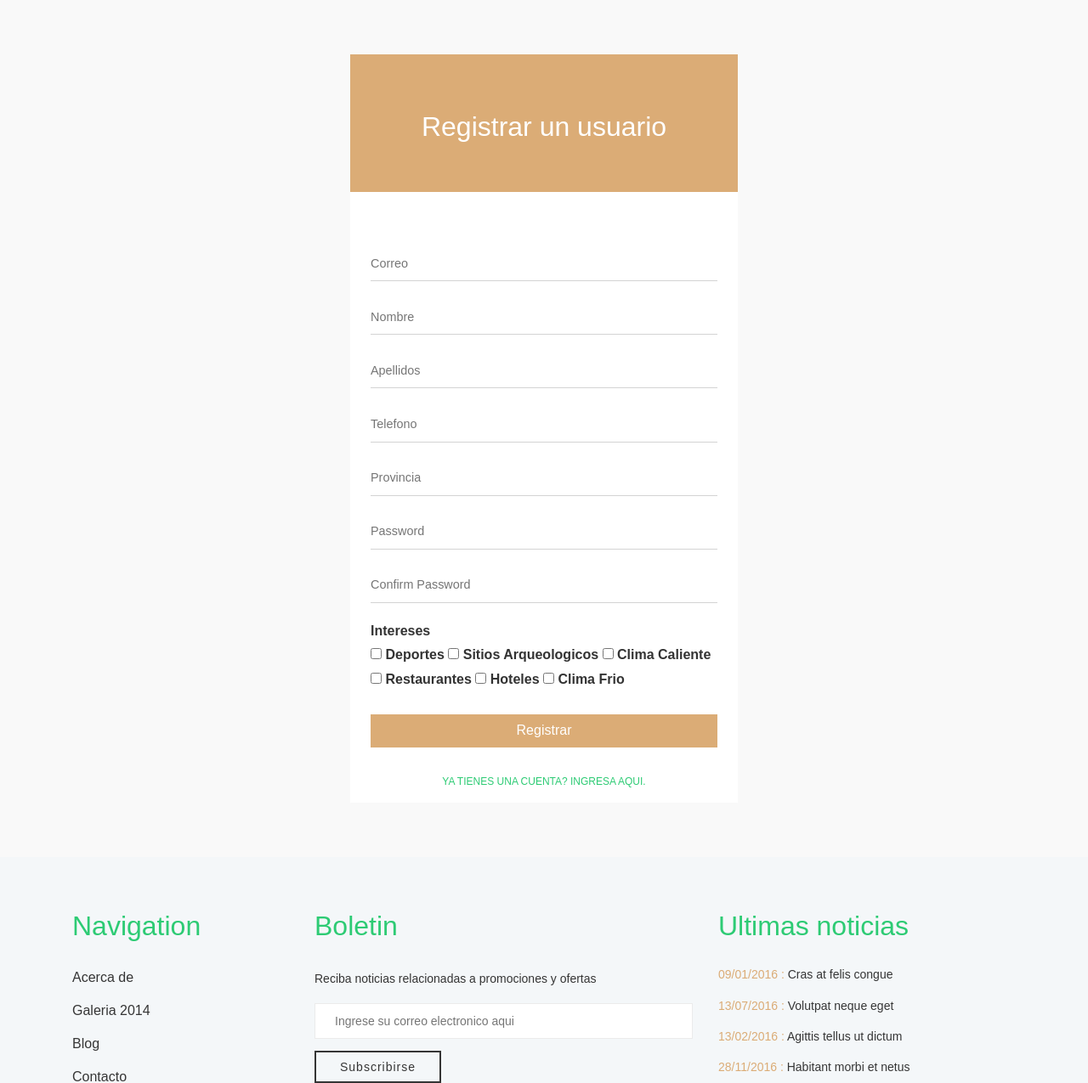
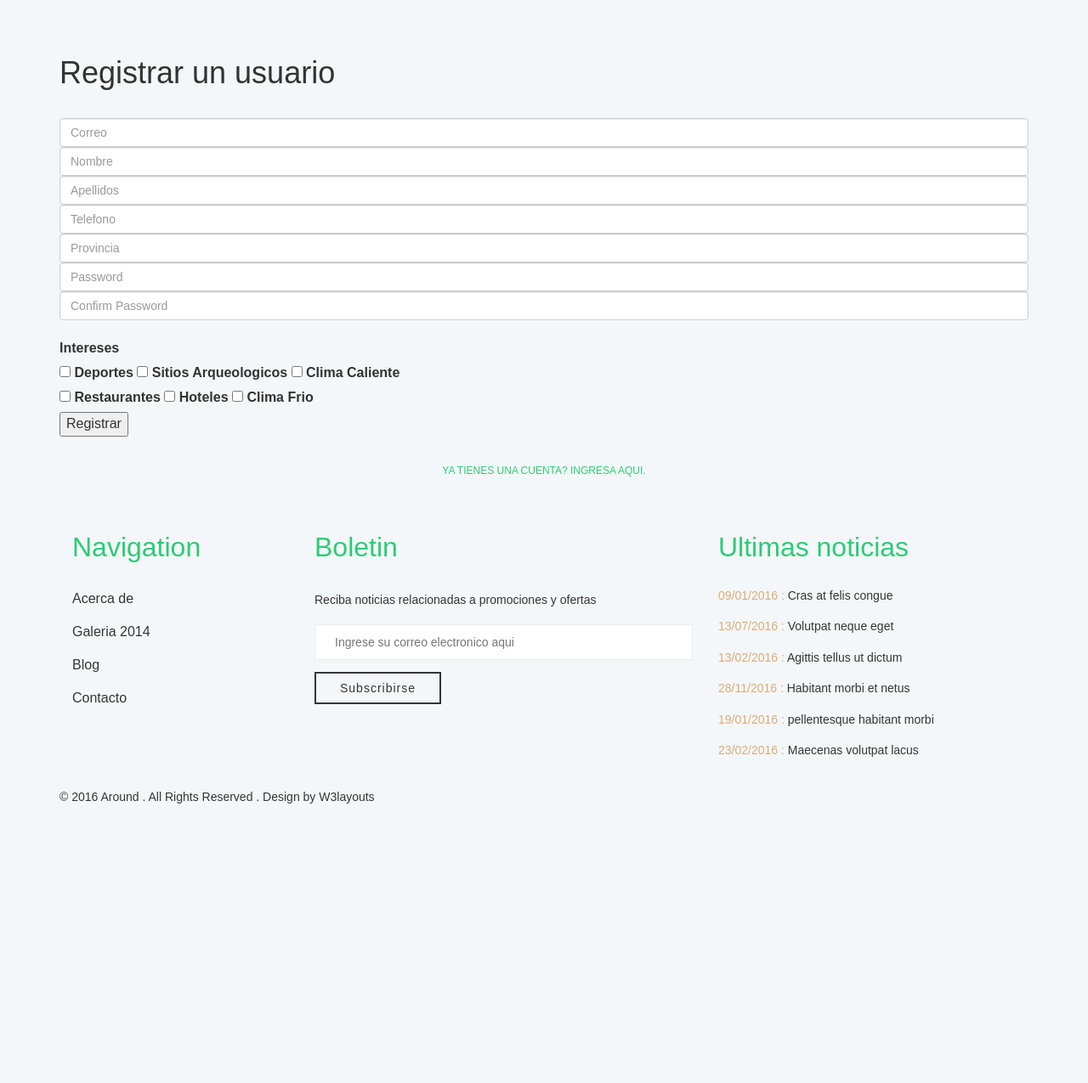
Before and after one commit to CesarObando/SmartTourCR, a PHP site: page /registrarusuario.php in a window 1280 px wide. Shown: the part 132-1407 px from the top of the page at 85% size. After the commit the page ends 1078 px from the top, so only its background shows below. Run offline with PHP 8.4, Linux system fonts and the light colour scheme; some web fonts are replaced.

Commit message:
no message

```diff
--- a/PhpProject2/web/recursosreusables/footer.php
+++ b/PhpProject2/web/recursosreusables/footer.php
@@ -5,11 +5,7 @@ License: Creative Commons Attribution 3.0 Unported
 License URL: http://creativecommons.org/licenses/by/3.0/
 -->
 <!DOCTYPE html>
-<html>
-    <head></head>
-    <body></body>
-    <footer>
-<div class="footer">
+        <div class="footer">
             <div class="container">
                 <div class="footer-grids">
                     <div class="col-md-3 footer-nav wow fadeInLeft animated" data-wow-delay=".5s">
@@ -49,5 +45,3 @@ License URL: http://creativecommons.org/licenses/by/3.0/
                 </div>
             </div>
         </div>
-    </footer>
-</html>
--- a/PhpProject2/web/recursosreusables/head.php
+++ b/PhpProject2/web/recursosreusables/head.php
@@ -5,8 +5,6 @@ License: Creative Commons Attribution 3.0 Unported
 License URL: http://creativecommons.org/licenses/by/3.0/
 -->
 <!DOCTYPE html>
-<html>
-<head>
 <title>SmartTourCR</title>
 <meta name="viewport" content="width=device-width, initial-scale=1">
 <meta http-equiv="Content-Type" content="text/html; charset=utf-8" />
@@ -44,5 +42,3 @@ Smartphone Compatible web template, free webdesigns for Nokia, Samsung, LG, Sony
 		 new WOW().init();
 	</script>
 <!--//end-animate-->
-</head>
-</html>
--- a/PhpProject2/web/recursosreusables/header.php
+++ b/PhpProject2/web/recursosreusables/header.php
@@ -5,9 +5,6 @@ License: Creative Commons Attribution 3.0 Unported
 License URL: http://creativecommons.org/licenses/by/3.0/
 -->
 <!DOCTYPE html>
-<html>
-    <head></head>
-    <body>
 <div class="header">
 		<div class="top-header">
 			<div class="container">
@@ -68,6 +65,3 @@ License URL: http://creativecommons.org/licenses/by/3.0/
 			</div>
 		</div>
 	</div>
-
-    </body>
-</html>
--- a/PhpProject2/web/registrarusuario.php
+++ b/PhpProject2/web/registrarusuario.php
@@ -17,24 +17,22 @@ License URL: http://creativecommons.org/licenses/by/3.0/
         include './recursosreusables/header.php';
         ?>
         <!-- //header -->
-
+        <section >
                     <!-- login -->
-        <div class="login">
                         <div class="container">
-                <div class="login-body">
-                    <div class="login-heading">
+                            <br>
+                            <br>
                             <h1>Registrar un usuario</h1>
-                    </div>
-                    <div class="login-info">
+                            <br>
                             <form>
-                            <input type="text" name="correo" placeholder="Correo" required="true">
-                            <input type="text" name="nombre" placeholder="Nombre" required="true">
-                            <input type="text" name="apellidos" placeholder="Apellidos" required="true">
-                            <input type="text" name="telefono" placeholder="Telefono" required="true">
-                            <input type="text" name="provincia" placeholder="Provincia" required="true">
-                            <input type="password" name="password" class="lock" placeholder="Password">
-                            <input type="password" name="password" class="lock" placeholder="Confirm Password">
-
+                                <input type="email" class="form-control" name="correo" placeholder="Correo" required="true">
+                                <input type="text" class="form-control" name="nombre" placeholder="Nombre" required="true">
+                                <input type="text" class="form-control" name="apellidos" placeholder="Apellidos" required="true">
+                                <input type="tel" class="form-control" name="telefono" placeholder="Telefono" required="true">
+                                <input type="text" class="form-control" name="provincia" placeholder="Provincia" required="true">
+                                <input type="password" class="form-control" name="password" class="lock" placeholder="Password">
+                                <input type="password" class="form-control" name="password" class="lock" placeholder="Confirm Password">
+                                <br>
                                 <label>Intereses </label>
                                 <br>
                                 <input type="checkbox" name="intereses" id="deportes" value="deportes">
@@ -50,22 +48,21 @@ License URL: http://creativecommons.org/licenses/by/3.0/
                                 <label for="hoteles"> Hoteles</label>
                                 <input type="checkbox" name="intereses" id="climafrio" value="climafrio">
                                 <label for="climafrio"> Clima Frio</label>
-
+                                <br>
                                 <input type="submit" name="Registro" value="Registrar">
                                 <div class="signup-text">
                                     <a href="login.html">Ya tienes una cuenta? Ingresa aqui.</a>
                                 </div>
                             </form>
                         </div>
-                </div>
-            </div>
-        </div>
                     <!-- //login -->
-
-        <!-- footer -->
+        </section>
+        <footer>
         <?php
         include './recursosreusables/footer.php';
         ?>
-        <!-- //footer -->
+    </footer>
         </body>
+
+
 </html>
```
Lines whose indentation alone changed are shown as unchanged.
